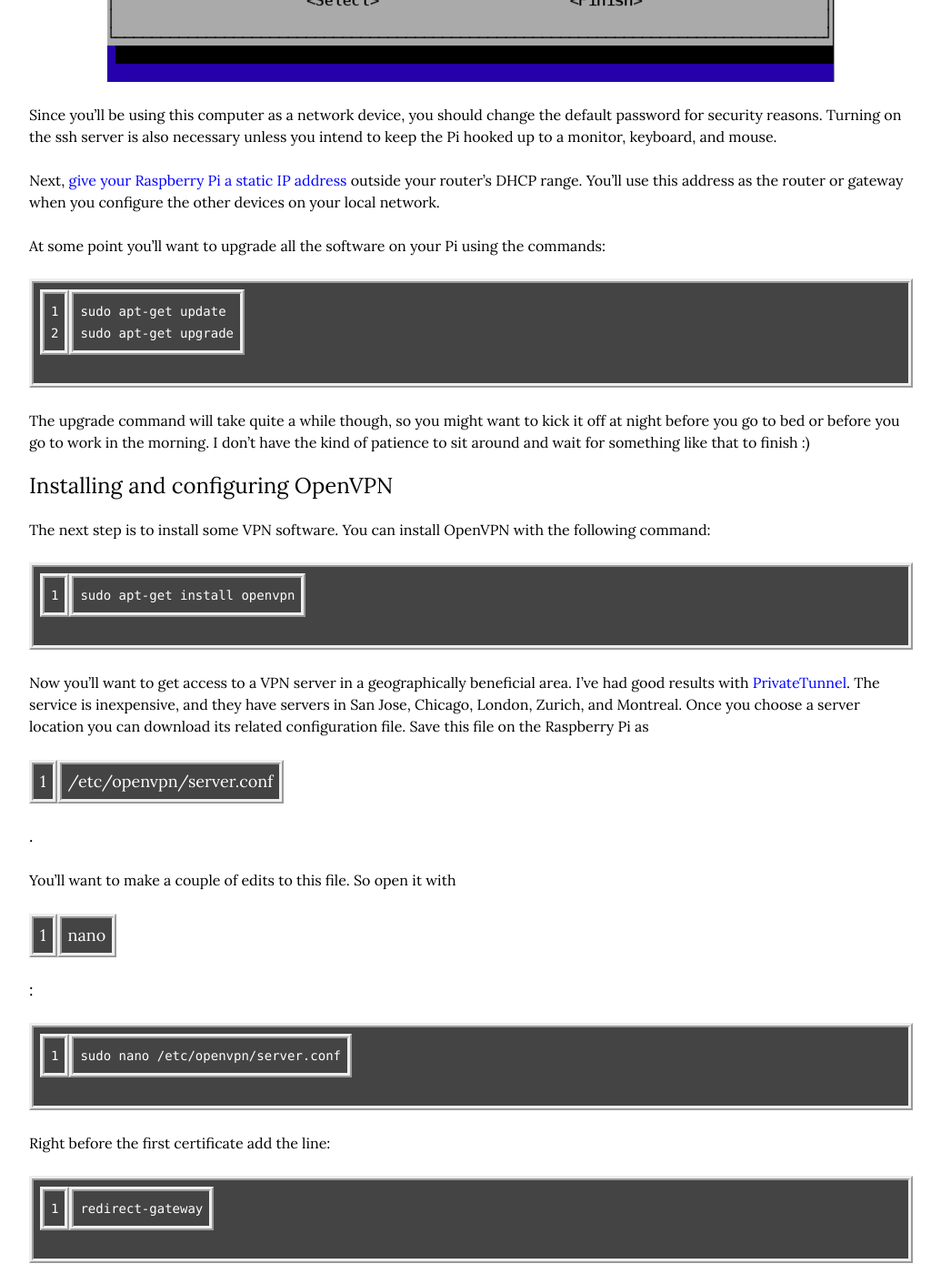
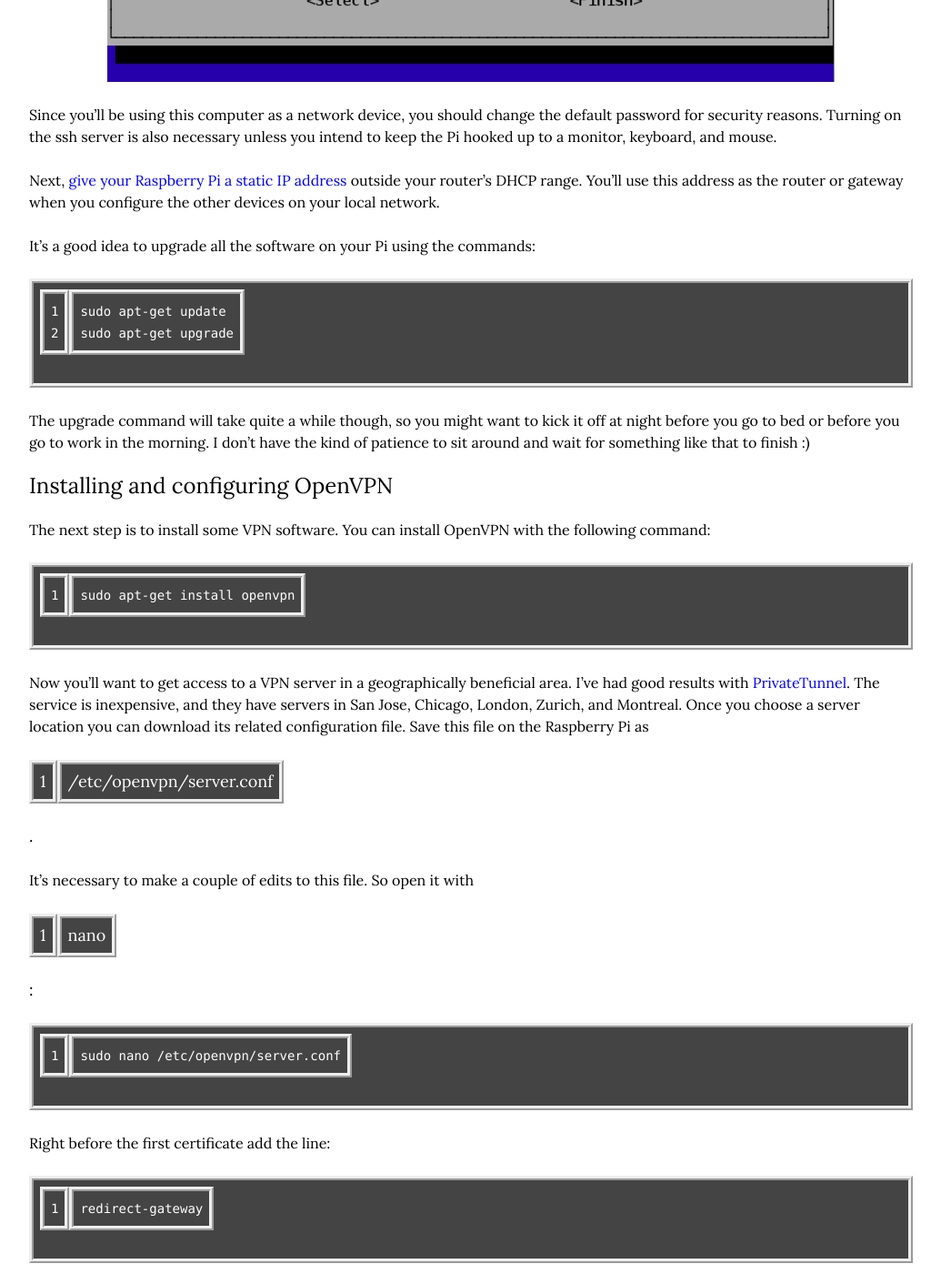
Before and after one commit to mattmanning/mattmanning.github.com, a Jekyll site: the page built from _posts/2013-02-07-Geospoofing-with-the-Raspberry-Pi.md, in a window 1280 px wide and 1400 px high, scrolled down 1323 px. Shown: the whole window at 91% size, without its empty margins (122-1157 px from the left). Built offline with Jekyll 4.4.1, drawn with Linux system fonts in a browser that asks for light colours; Markdown is read by kramdown in place of the engine named in the settings; comment, search, counter and statistics services are not loaded.

Commit message:
More revision.

```diff
--- a/_posts/2013-02-07-Geospoofing-with-the-Raspberry-Pi.md
+++ b/_posts/2013-02-07-Geospoofing-with-the-Raspberry-Pi.md
@@ -26,7 +26,7 @@ Since you'll be using this computer as a network device, you should change the d
 
 Next, [give your Raspberry Pi a static IP address](http://www.raspberrypi-tutorials.co.uk/raspberry-pi-static-ip-address/) outside your router's DHCP range. You'll use this address as the router or gateway when you configure the other devices on your local network.
 
-At some point you'll want to upgrade all the software on your Pi using the commands:
+It's a good idea to upgrade all the software on your Pi using the commands:
 
     sudo apt-get update
     sudo apt-get upgrade
@@ -42,7 +42,7 @@ The next step is to install some VPN software. You can install OpenVPN with the
 
 Now you'll want to get access to a VPN server in a geographically beneficial area. I've had good results with [PrivateTunnel](https://www.privatetunnel.com). The service is inexpensive, and they have servers in San Jose, Chicago, London, Zurich, and Montreal. Once you choose a server location you can download its related configuration file. Save this file on the Raspberry Pi as `/etc/openvpn/server.conf`.
 
-You'll want to make a couple of edits to this file. So open it with `nano`:
+It's necessary to make a couple of edits to this file. So open it with `nano`:
 
     sudo nano /etc/openvpn/server.conf
 
```
